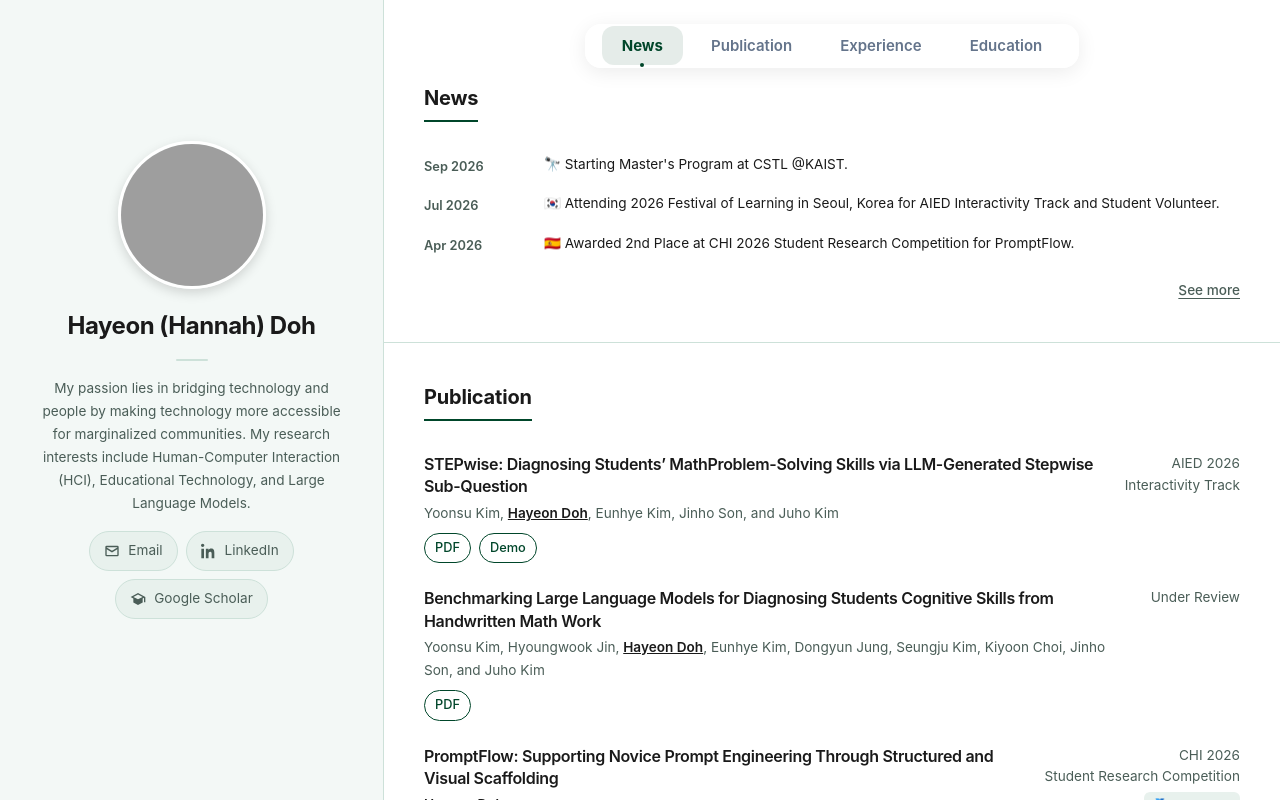
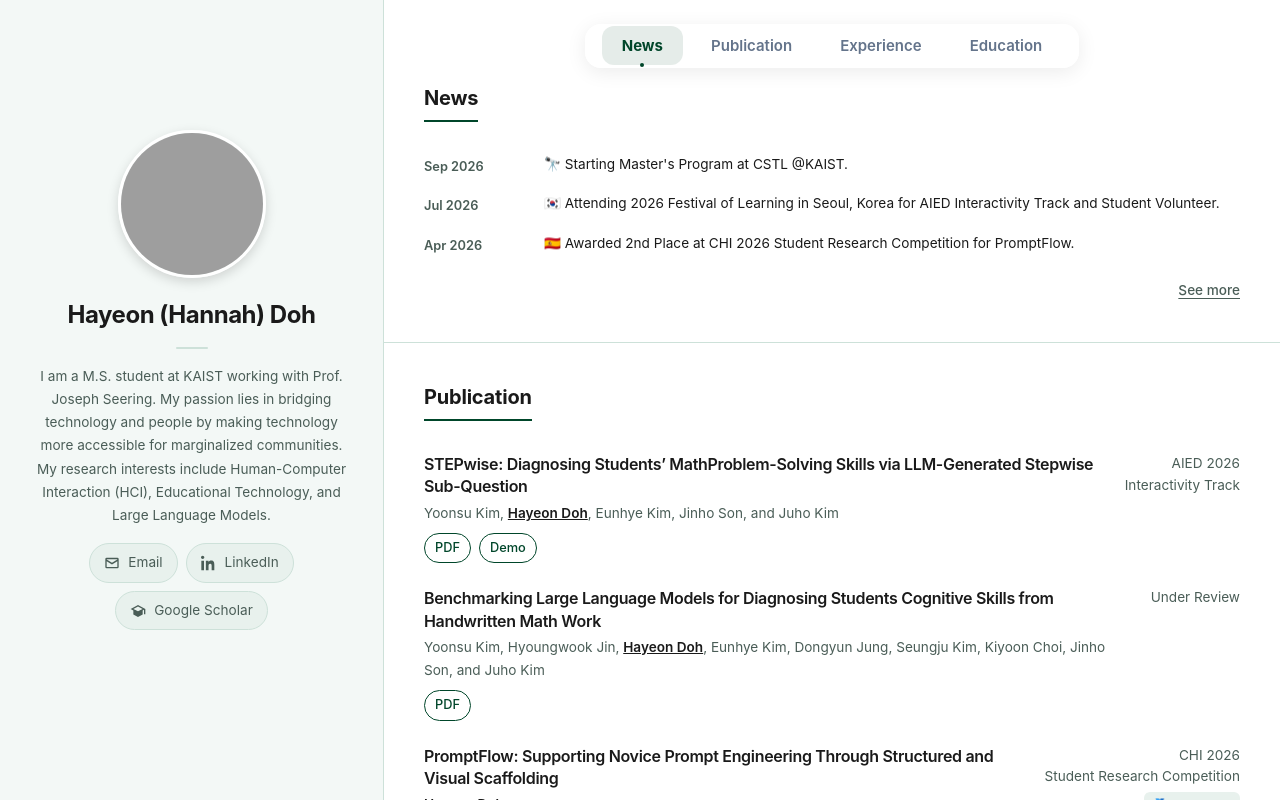
Before and after one commit to doh-ha/doh-ha.github.io, a React (Create React App) app: page / in a window 1280 px wide. Built offline with nearby package versions, Linux system fonts and the light colour scheme; grey boxes are pictures that could not be loaded.

Commit message:
✨ add NewsPageLayout component to structure News page layout and update About section bio for clarity

```diff
--- a/src/App.tsx
+++ b/src/App.tsx
@@ -61,6 +61,16 @@ const MainContent = styled.main`
     height: auto;
     overflow-y: visible;
     position: static;
+  }
+`;
+
+const NewsPageLayout = styled.div`
+  display: flex;
+  flex-direction: column;
+  min-height: 100%;
+
+  > footer {
+    margin-top: auto;
   }
 `;
 
@@ -169,10 +179,12 @@ const App: React.FC = () => {
           </SidebarPanel>
           <MainContent ref={mainRef}>
             {currentPage === "news" ? (
-              <ContentSections>
-                <NewsPage onBack={() => goToMain("news")} />
+              <NewsPageLayout>
+                <ContentSections>
+                  <NewsPage onBack={() => goToMain("news")} />
+                </ContentSections>
                 <Footer />
-              </ContentSections>
+              </NewsPageLayout>
             ) : (
               <>
                 <NavBar activeSection={activeSection} onSectionChange={handleSectionChange} />
--- a/src/sections/About.tsx
+++ b/src/sections/About.tsx
@@ -147,8 +147,8 @@ const About: React.FC = () => {
         <Divider />
 
         <Bio>
-          My passion lies in bridging technology and people by making technology more accessible for marginalized communities. My research interests include Human-Computer Interaction (HCI),
-          Educational Technology, and Large Language Models.
+          I am a M.S. student at KAIST working with Prof. Joseph Seering. My passion lies in bridging technology and people by making technology more accessible for marginalized communities. My
+          research interests include Human-Computer Interaction (HCI), Educational Technology, and Large Language Models.
         </Bio>
 
         <ContactRow>
```
